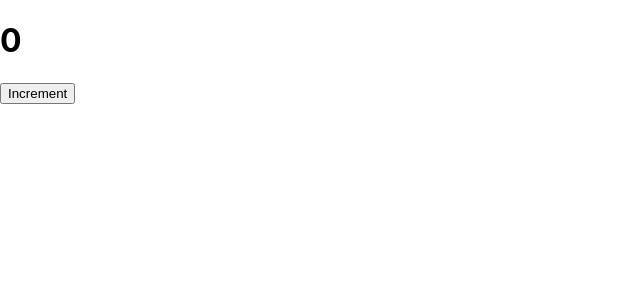
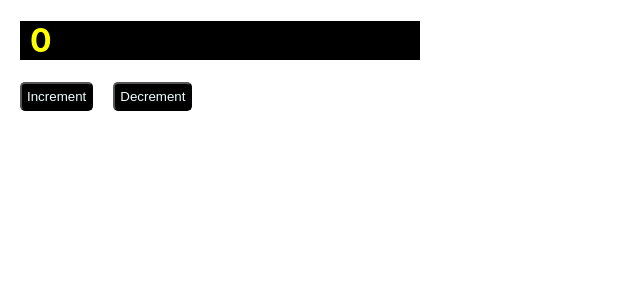
Before and after one commit to hamzam999/React_project, a React (Create React App) app in the folder react-app-1/: page / in a window 1280 px wide. Shown: the top 300 px of the page, without its empty margins (0-640 px from the left). Built offline with nearby package versions, Linux system fonts and the light colour scheme.

Commit message:
counter styling

```diff
--- a/react-app-1/src/App.js
+++ b/react-app-1/src/App.js
@@ -1,4 +1,5 @@
 import React from 'react'
+import "./index.css";
 
 class App extends React.Component {
   constructor() {
@@ -11,19 +12,25 @@ class App extends React.Component {
   }
 
   render() {
+    const incrementCounter = () => {
+      this.setState({
+        counter: this.state.counter + 1,
+      })
+    }
+
+    const decrementCounter = () => {
+      if (this.state.counter > 0)
+        this.setState({
+          counter: this.state.counter - 1,
+        })
+    }
+
     return (
-      <div>
+      <div className="counter">
         <h1>{this.state.counter}</h1>
         {/* arrow function everytime */}
-        <button
-          onClick={() => {
-            this.setState({
-              counter: this.state.counter + 1,
-            })
-          }}
-        >
-          Increment
-        </button>
+        <button onClick={incrementCounter}>Increment</button>
+        <button onClick={decrementCounter}>Decrement </button>
       </div>
     )
   }
--- a/react-app-1/src/index.css
+++ b/react-app-1/src/index.css
@@ -11,3 +11,21 @@ code {
   font-family: source-code-pro, Menlo, Monaco, Consolas, 'Courier New',
     monospace;
 }
+
+.counter{
+  margin-left: 20px;
+  width: 400px;
+}
+.counter h1{
+  padding-left: 10px ;
+  background-color: black;
+  color: yellow;
+}
+.counter button{
+  padding: 5px;
+  margin-right: 20px;
+  background-color: black;
+  color: azure;
+  border-radius: 5px;
+
+}
```
